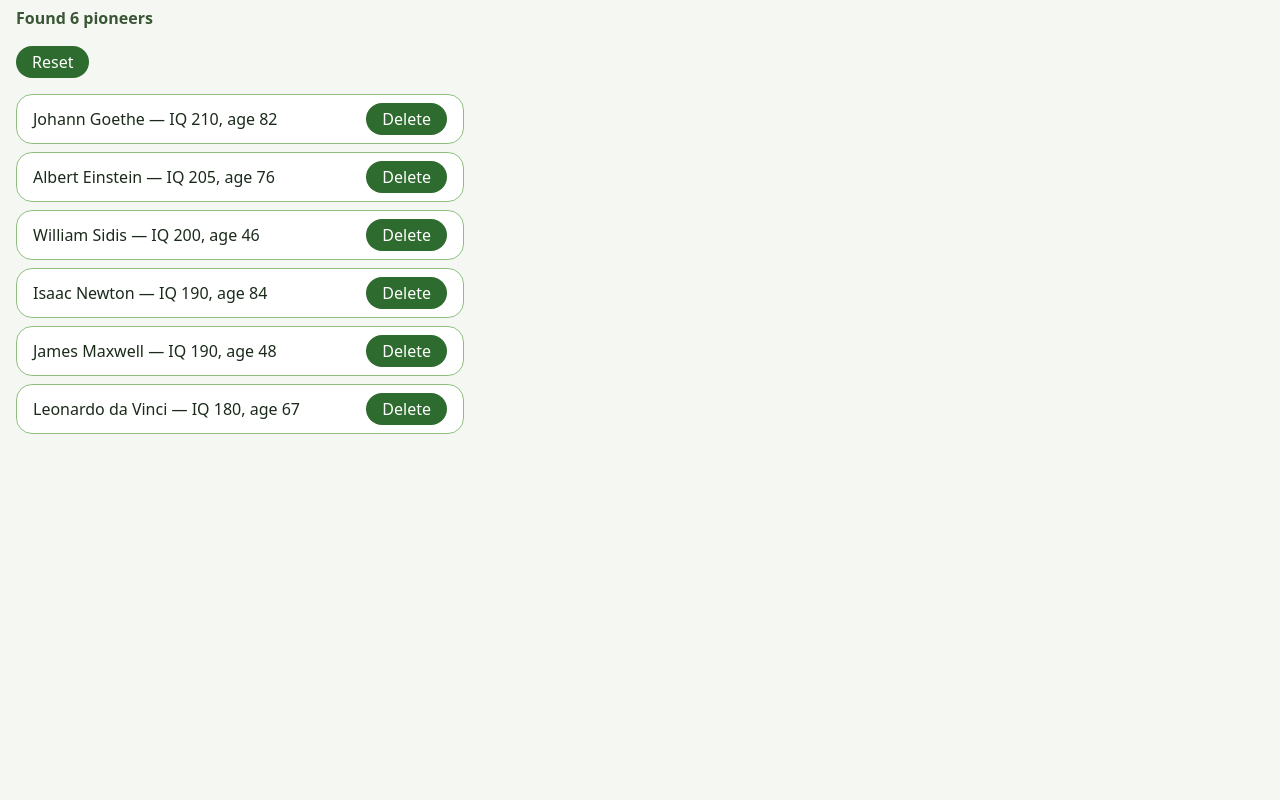
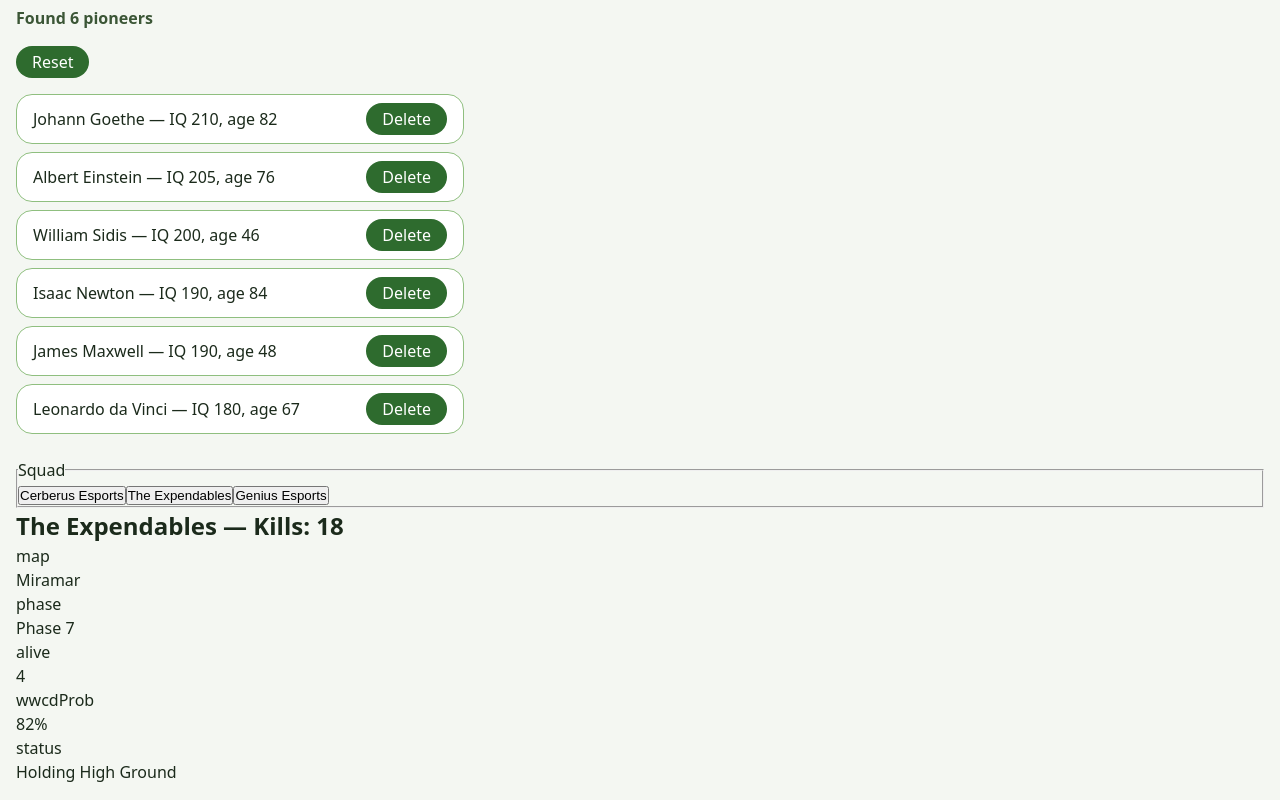
Before and after one commit to noper1080/MSIS207_24520199_Nguyen_Thanh_Binh_Lab3, a React (Vite) app: page / in a window 1280 px wide. Shown: the part 508-1308 px from the top of the page. Before the commit the page ends 958 px from the top, so only its background shows below. Built offline with nearby package versions, Linux system fonts and the light colour scheme.

Commit message:
feat(ex3): implement PUBG VN 4-state telemetry & AbortController

```diff
--- /dev/null
+++ b/public/pubg-vn-squads.json
@@ -0,0 +1,5 @@
+[
+  { "id": "ces", "name": "Cerberus Esports", "map": "Erangel", "phase": "Phase 6", "alive": 4, "kills": 14, "wwcdProb": "68%", "status": "In Safe Zone" },
+  { "id": "te", "name": "The Expendables", "map": "Miramar", "phase": "Phase 7", "alive": 4, "kills": 18, "wwcdProb": "82%", "status": "Holding High Ground" },
+  { "id": "ge", "name": "Genius Esports", "map": "Taego", "phase": "Phase 5", "alive": 3, "kills": 9, "wwcdProb": "41%", "status": "Rotating Blue Zone" }
+]
--- a/src/App.jsx
+++ b/src/App.jsx
@@ -1,7 +1,18 @@
+import { useState } from 'react';
+import styles from './App.module.css';
 import { DeveloperCard } from './components/DeveloperCard.jsx';
+import { PubgMatchTelemetry } from './components/PubgMatchTelemetry.jsx';
 import { ScientistDirectory } from './components/ScientistDirectory.jsx';
 
+const SQUADS = [
+  { id: 'ces', name: 'Cerberus Esports' },
+  { id: 'te', name: 'The Expendables' },
+  { id: 'ge', name: 'Genius Esports' },
+];
+
 export default function App() {
+  const [squadId, setSquadId] = useState('te');
+
   return (
     <main>
       <h1>Lab 3: React 19</h1>
@@ -11,6 +22,23 @@ export default function App() {
       <section>
         <ScientistDirectory />
       </section>
+      <section>
+        <fieldset className={styles.picker}>
+          <legend>Squad</legend>
+          {SQUADS.map((s) => (
+            <button
+              key={s.id}
+              type="button"
+              className={styles.squadButton}
+              aria-pressed={squadId === s.id}
+              onClick={() => setSquadId(s.id)}
+            >
+              {s.name}
+            </button>
+          ))}
+        </fieldset>
+        <PubgMatchTelemetry squadId={squadId} />
+      </section>
     </main>
   );
 }
--- /dev/null
+++ b/src/components/PubgMatchTelemetry.jsx
@@ -0,0 +1,95 @@
+import { Fragment, useEffect, useState } from 'react';
+import styles from './PubgMatchTelemetry.module.css';
+
+/**
+ * @typedef {Object} Squad
+ * @property {string} id            'ces' | 'te' | 'ge'
+ * @property {string} name
+ * @property {string} map           'Erangel' | 'Miramar' | 'Taego'
+ * @property {string} phase
+ * @property {number} alive
+ * @property {number} kills
+ * @property {string} wwcdProb      e.g. '68%'
+ * @property {string} status
+ */
+
+/**
+ * @typedef {Object} TelemetryView
+ * @property {'IDLE'|'LOADING'|'SUCCESS'|'ERROR'} status
+ * @property {Squad|null} data
+ * @property {string|null} error
+ */
+
+/**
+ * @typedef {Object} PubgMatchTelemetryProps
+ * @property {string} [squadId]     Defaults to 'te'
+ */
+
+const PACKET_LOSS_RATE = 0.35;
+const LOSSY_MAPS = ['Erangel', 'Miramar'];
+const DETAIL_KEYS = ['map', 'phase', 'alive', 'wwcdProb', 'status'];
+
+/**
+ * Loads one squad's telemetry. Erangel/Miramar squads simulate 35% packet loss.
+ * Always rejects with an AbortError when `signal` is aborted, even if the
+ * response has already arrived, so a stale payload never reaches the caller.
+ * @param {string} squadId
+ * @param {{ signal: AbortSignal }} options
+ * @returns {Promise<Squad>}
+ */
+async function fetchKraftonPubgTelemetry(squadId, { signal }) {
+  const res = await fetch('/pubg-vn-squads.json', { signal });
+  if (!res.ok) throw new Error(`Telemetry request failed (HTTP ${res.status})`);
+  /** @type {Squad[]} */
+  const squads = await res.json();
+  signal.throwIfAborted();
+
+  const squad = squads.find((s) => s.id === squadId);
+  if (!squad) throw new Error(`Unknown squad: ${squadId}`);
+  if (LOSSY_MAPS.includes(squad.map) && Math.random() < PACKET_LOSS_RATE) {
+    throw new Error(`Packet timeout: ${squad.map} satellite link lost`);
+  }
+  return squad;
+}
+
+/**
+ * Live PVS match radar with a 4-state machine and cancelable requests.
+ * @param {PubgMatchTelemetryProps} props
+ */
+export function PubgMatchTelemetry({ squadId = 'te' }) {
+  const [view, setView] = useState(
+    /** @type {TelemetryView} */ ({ status: 'IDLE', data: null, error: null }),
+  );
+
+  useEffect(() => {
+    const controller = new AbortController();
+    setView({ status: 'LOADING', data: null, error: null });
+    fetchKraftonPubgTelemetry(squadId, { signal: controller.signal })
+      .then((payload) => setView({ status: 'SUCCESS', data: payload, error: null }))
+      .catch((err) => {
+        if (err.name === 'AbortError') return;
+        setView({ status: 'ERROR', data: null, error: err.message });
+      });
+    return () => controller.abort();
+  }, [squadId]);
+
+  // IDLE / LOADING / ERROR visuals arrive with the skeleton and retry alert.
+  if (view.status !== 'SUCCESS') return null;
+
+  const { data } = view;
+  return (
+    <article className={styles.panel} aria-live="polite">
+      <h2>
+        {data.name} — Kills: {data.kills}
+      </h2>
+      <dl>
+        {DETAIL_KEYS.map((k) => (
+          <Fragment key={k}>
+            <dt>{k}</dt>
+            <dd>{data[k]}</dd>
+          </Fragment>
+        ))}
+      </dl>
+    </article>
+  );
+}
```
Also changed, not shown: src/App.module.css (added), src/components/PubgMatchTelemetry.module.css (added).
